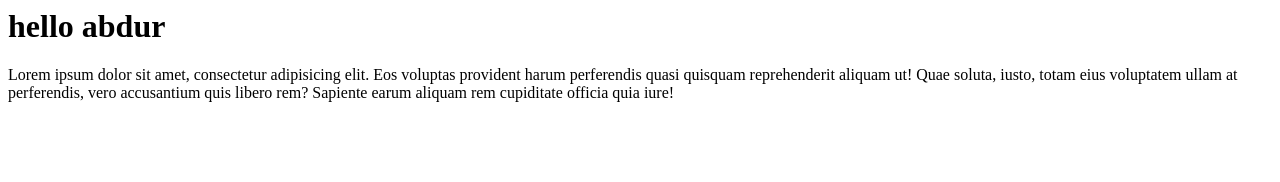
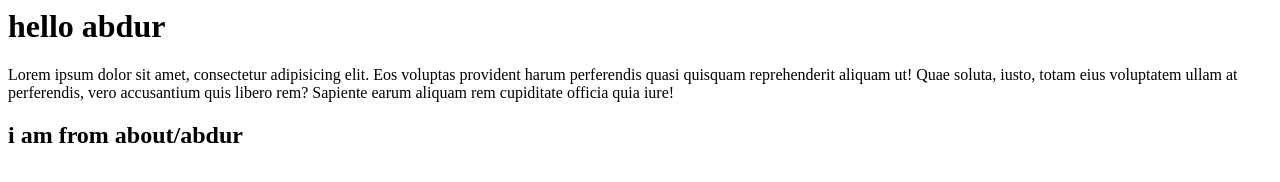
Before and after one commit to AvishekChy/git-branch, a plain HTML site: page index.html in a window 1280 px wide. Drawn offline with Linux system fonts and the light colour scheme.

Commit message:
about/abdur added

```diff
--- a/index.html
+++ b/index.html
@@ -8,5 +8,6 @@
 <body>
     <h1>hello abdur</h1>
     <p>Lorem ipsum dolor sit amet, consectetur adipisicing elit. Eos voluptas provident harum perferendis quasi quisquam reprehenderit aliquam ut! Quae soluta, iusto, totam eius voluptatem ullam at perferendis, vero accusantium quis libero rem? Sapiente earum aliquam rem cupiditate officia quia iure!</p>
+    <h2>i am from about/abdur </h2>
 </body>
 </html>
```
